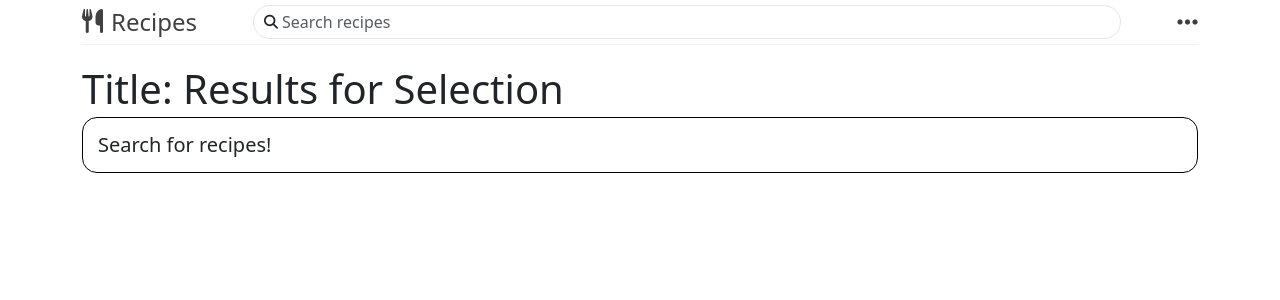
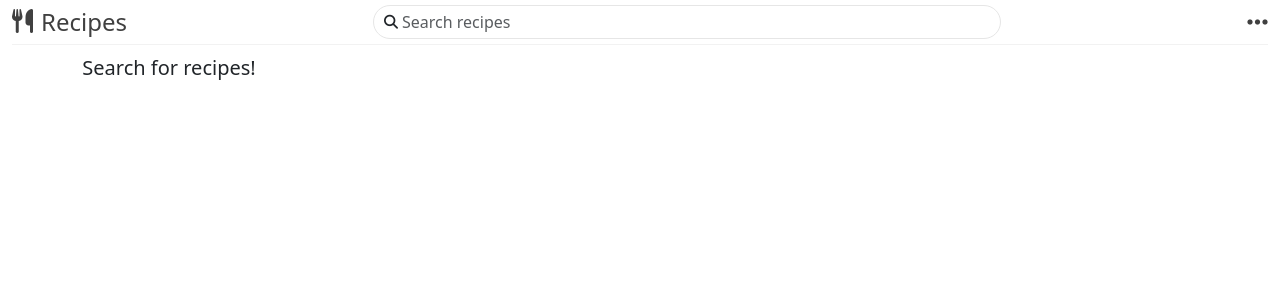
Before and after one commit to mrmeizongo/recipe-app, a React (Vite) app: page /recipes in a window 1280 px wide. Shown: the top 300 px of the page. Built offline with nearby package versions, Linux system fonts and the light colour scheme.

Commit message:
Working version of Recipe page

```diff
--- a/src/components/App/App.jsx
+++ b/src/components/App/App.jsx
@@ -13,7 +13,7 @@ function App() {
 	});
 
 	return (
-		<div className={`${Appstyle.App} container`}>
+		<div className={`${Appstyle.App} container-fluid`}>
 			<Router>
 				<header className={`${Appstyle.Header}`}>
 					<TitleBar />
--- a/src/components/App/AppStyle.module.css
+++ b/src/components/App/AppStyle.module.css
@@ -1,17 +1,17 @@
 .App {
-	min-height: 100vh;
+	min-height: 100dvh;
 }
 
 .Header {
-	height: 5vh;
+	height: 5dvh;
 }
 
 .MainBody {
-	min-height: 90vh;
+	min-height: 90dvh;
 }
 
 .Footer {
-	height: 5vh;
+	height: 5dvh;
 }
 
 /* width */
--- a/src/components/RecipeListing/RecipeListing.jsx
+++ b/src/components/RecipeListing/RecipeListing.jsx
@@ -1,22 +1,23 @@
 import React from "react";
 
-const RecipeListing = ({ recipeList }) => {
+const RecipeListing = ({ recipeList, className }) => {
 	return (
-		<div className="row">
+		<div className={className}>
+			<div className="row g-3">
 				{recipeList.map((el, index) => {
 					return (
 						<div
-						className="col-12 col-md-6 col-xl-4 bg-light py-3 px-3"
+							className="col-12 col-md-6 col-xl-4 bg-white rounded-4 p-3"
 							key={index}
 						>
-						{}
-						{el[Object.keys(el)[0]].directions.map((el) => (
-							<p className="mb-2">{el}</p>
+							{el[Object.keys(el)[0]].ingredients.map((el, index) => (
+								<p key={index}>{el}</p>
 							))}
 						</div>
 					);
 				})}
 			</div>
+		</div>
 	);
 };
 
--- a/src/components/TitleBar/TitleBar.jsx
+++ b/src/components/TitleBar/TitleBar.jsx
@@ -86,7 +86,7 @@ const TitleBar = () => {
 				</div>
 
 				<div
-					className={`${TitleStyle.Search} d-flex flex-row align-items-center justify-content-start mx-2 mx-lg-5`}
+					className={`${TitleStyle.Search} d-flex flex-row align-items-center justify-content-start mx-2 mx-lg-5 w-50`}
 				>
 					<Search inputFocus={inputFocus} setFocus={setFocus} />
 				</div>
--- a/src/components/TitleBar/TitleStyle.module.css
+++ b/src/components/TitleBar/TitleStyle.module.css
@@ -15,7 +15,6 @@
 }
 
 .Search {
-	flex: 1;
 	border: 1px solid hsl(0, 0%, 90%);
 	border-radius: 30px;
 	padding-left: 10px;
--- a/src/components/pages/Recipes/Recipes.jsx
+++ b/src/components/pages/Recipes/Recipes.jsx
@@ -68,7 +68,7 @@ const Recipe = ({
 		<button
 			className={`${RecipesStyle.Button} ${
 				selected ? "bg-secondary text-light" : "bg-none text-dark"
-			} border border-secondary rounded-5 py-2 px-3`}
+			} border rounded-5 py-2 px-3`}
 			onClick={HandleOnClick}
 		>
 			<>{children}</>
@@ -93,10 +93,10 @@ const Recipes = ({ recipes }) => {
 	const [recipeList, setRecipeList] = useState([]);
 
 	return (
-		<div className={RecipesStyle.Body}>
-			<h1>Title: Results for Selection</h1>
+		<div className={`${RecipesStyle.Body} row`}>
+			<div className="col-12 col-lg-3">
 				<div
-				className={`${RecipesStyle.Results} d-flex flex-row flex-wrap gap-1 mt-1`}
+					className={`${RecipesStyle.Results} d-flex flex-row flex-lg-column flex-wrap align-items-lg-center gap-1 p-3`}
 				>
 					{recipes.recipeList.length > 0 ? (
 						recipes.recipeList.map((element, index) => {
@@ -116,12 +116,18 @@ const Recipes = ({ recipes }) => {
 						<h5>Search for recipes!</h5>
 					)}
 				</div>
-			{currentSelection.length > 0 ? (
+			</div>
+			{/* {currentSelection.length > 0 ? (
 				<div className="d-flex align-items-center flex-wrap bg-light mt-3 p-3 gap-1 rounded-4 rounded-bottom-0">
 					<Selection currentSelection={currentSelection} />
 				</div>
+			) : null} */}
+			{recipeList.length > 0 ? (
+				<RecipeListing
+					className="col-12 col-lg-9 bg-light rounded-4 p-3"
+					recipeList={recipeList}
+				/>
 			) : null}
-			{recipeList.length > 0 ? <RecipeListing recipeList={recipeList} /> : null}
 		</div>
 	);
 };
--- a/src/components/pages/Recipes/RecipesStyle.module.css
+++ b/src/components/pages/Recipes/RecipesStyle.module.css
@@ -2,16 +2,13 @@
 }
 
 .Body {
-	padding-top: 25px;
+	min-height: inherit;
 }
 
 .Results {
-	max-height: 350px;
+	max-height: 89dvh;
 	overflow-y: auto;
-	border: 1px solid black;
 	scroll-behavior: smooth;
-	padding: 15px;
-	border-radius: 15px;
 }
 
 .Button {
```
Lines whose indentation alone changed are shown as unchanged.
